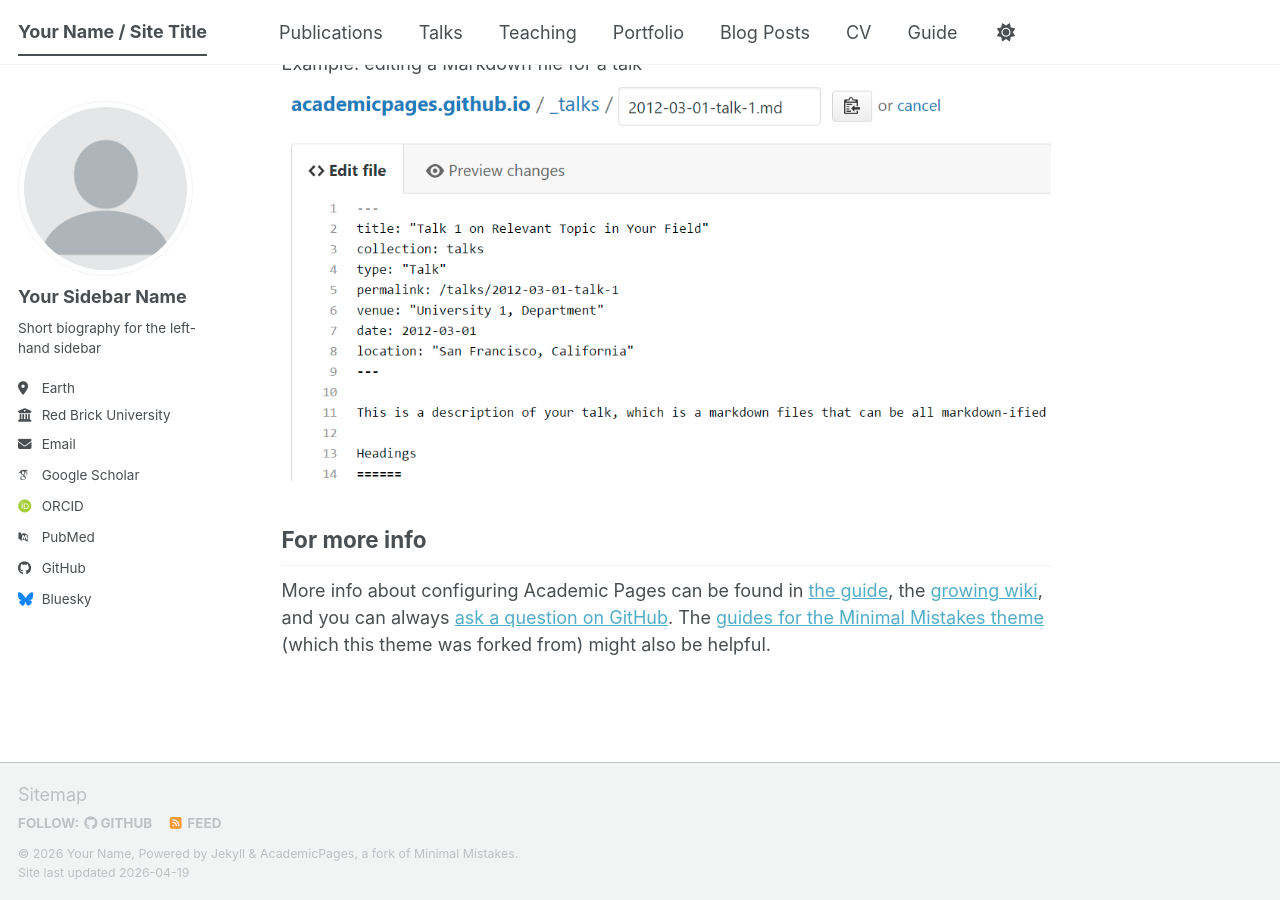
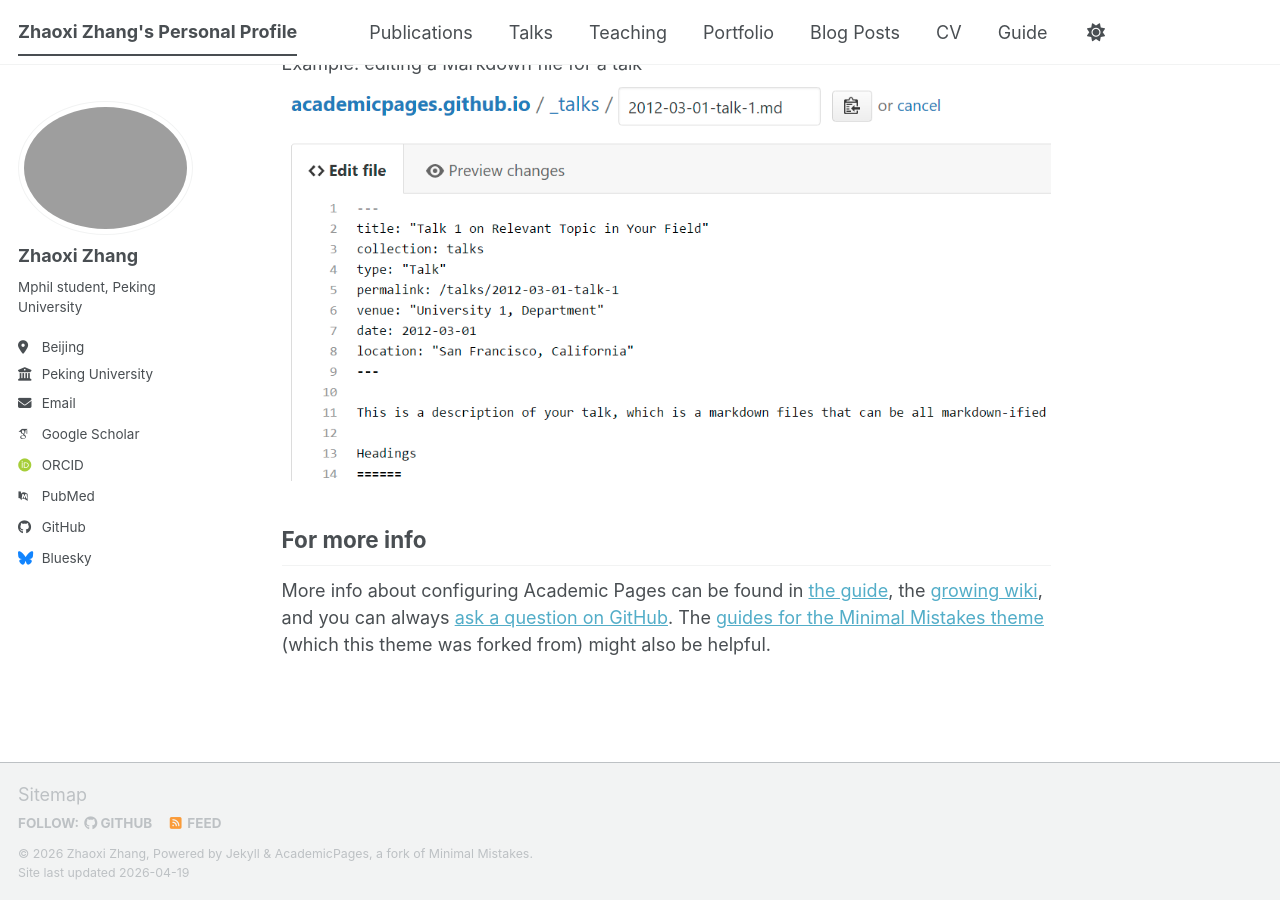
Before and after one commit to JesseZZZZZ/JesseZZZZZ.github.io, a Jekyll site: the page built from _pages/about.md, in a window 1280 px wide and 900 px high, scrolled down 2720 px. Built offline with Jekyll 4.4.1, drawn with Linux system fonts in a browser that asks for light colours; some web fonts are replaced; a script bundle is joined from its source files by our own code; library files that are not in the unit come from our copies.

Commit message:
Update _config.yml

```diff
--- a/_config.yml
+++ b/_config.yml
@@ -9,9 +9,9 @@
 # Basic Site Settings
 locale                   : "en-US"
 site_theme               : "default" # The available themes options are "default", "air", "sunrise", "mint", "dirt" and "contrast"
-title                    : "Your Name / Site Title"
+title                    : "Zhaoxi Zhang's Personal Profile"
 title_separator          : "-"
-name                     : &name "Your Name"
+name                     : &name "Zhaoxi Zhang"
 description              : &description "Your Name's academic portfolio"   # Update this with a general description of your site, this is the default if not overridden by a page
 url                      : https://academicpages.github.io # The base hostname & protocol for your site e.g. "https://[your GitHub username].github.io",
                                                            # or if you already have some other page hosted on Github then use "https://[your GitHub username].github.io/[Your Repo Name]"
@@ -23,19 +23,19 @@
 #               Additional customization can be done by editing /_includes/author-profile.html
 author:
   # Biographic information
-  avatar           : "profile.png"
-  name             : "Your Sidebar Name"
+  avatar           : "profile.jpg"
+  name             : "Zhaoxi Zhang"
   pronouns         : # example: "she/her"
-  bio              : "Short biography for the left-hand sidebar"
-  location         : "Earth"
-  employer         : "Red Brick University"
+  bio              : "Mphil student, Peking University"
+  location         : "Beijing"
+  employer         : "Peking University"
   uri              : # URL
-  email            : "none@example.org"
+  email            : "zhaoxizhang25@stu.pku.edu.cn"
 
   # Academic websites
   academia         : # URL
   arxiv            : # URL - Update with the correct link to your profile
-  googlescholar    : "https://scholar.google.com/citations?user=PS_CX0AAAAAJ"
+  googlescholar    : "https://scholar.google.com/citations?user=ssesMYEAAAAJ&hl=en"
   inspire-hep      : # URL
   impactstory      : # URL
   orcid            : "https://orcid.org/yourorcidurl"
@@ -51,7 +51,7 @@
   bitbucket        : # Username - Update with your username on the site
   codepen          : # Username
   dribbble         : # Username
-  github           : "academicpages"
+  github           : "https://github.com/JesseZZZZZ"
   kaggle           : # Username
   stackoverflow    : # User number or user number and name (i.e., use "1" or "1/jeff-atwood")
 
```
